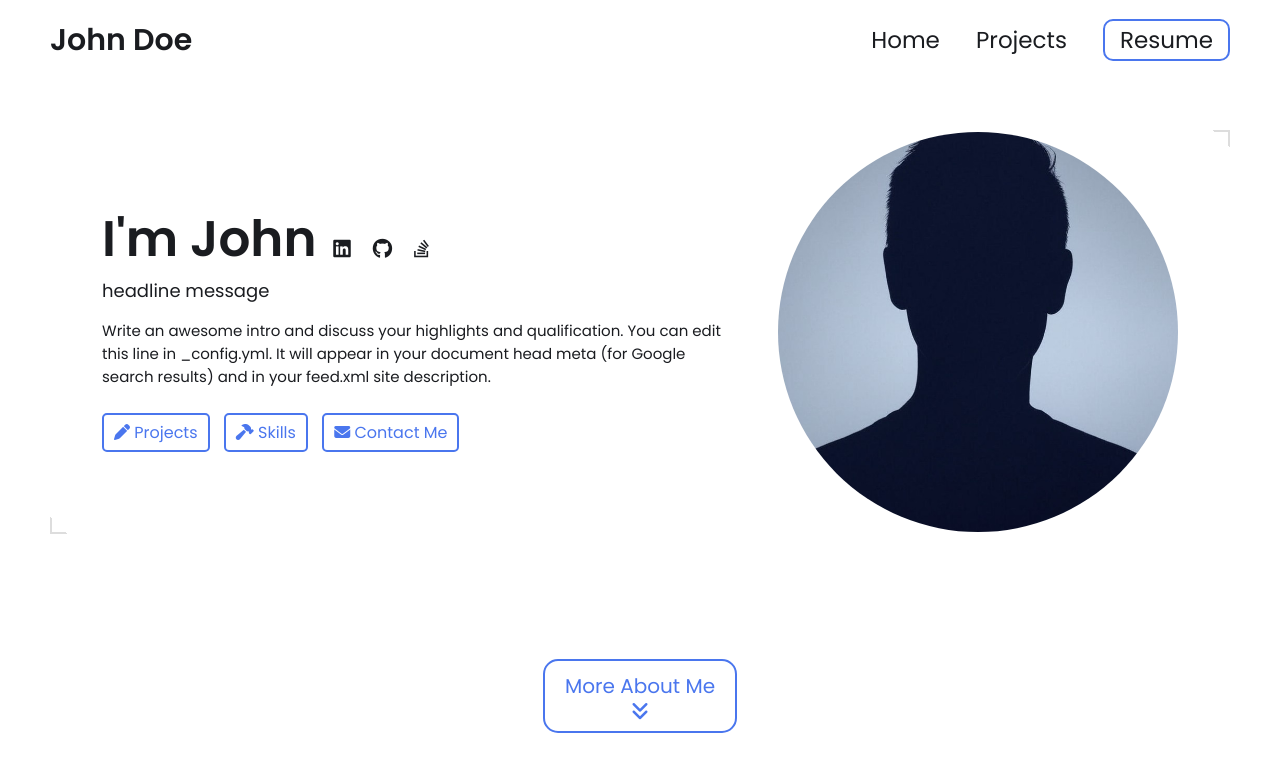
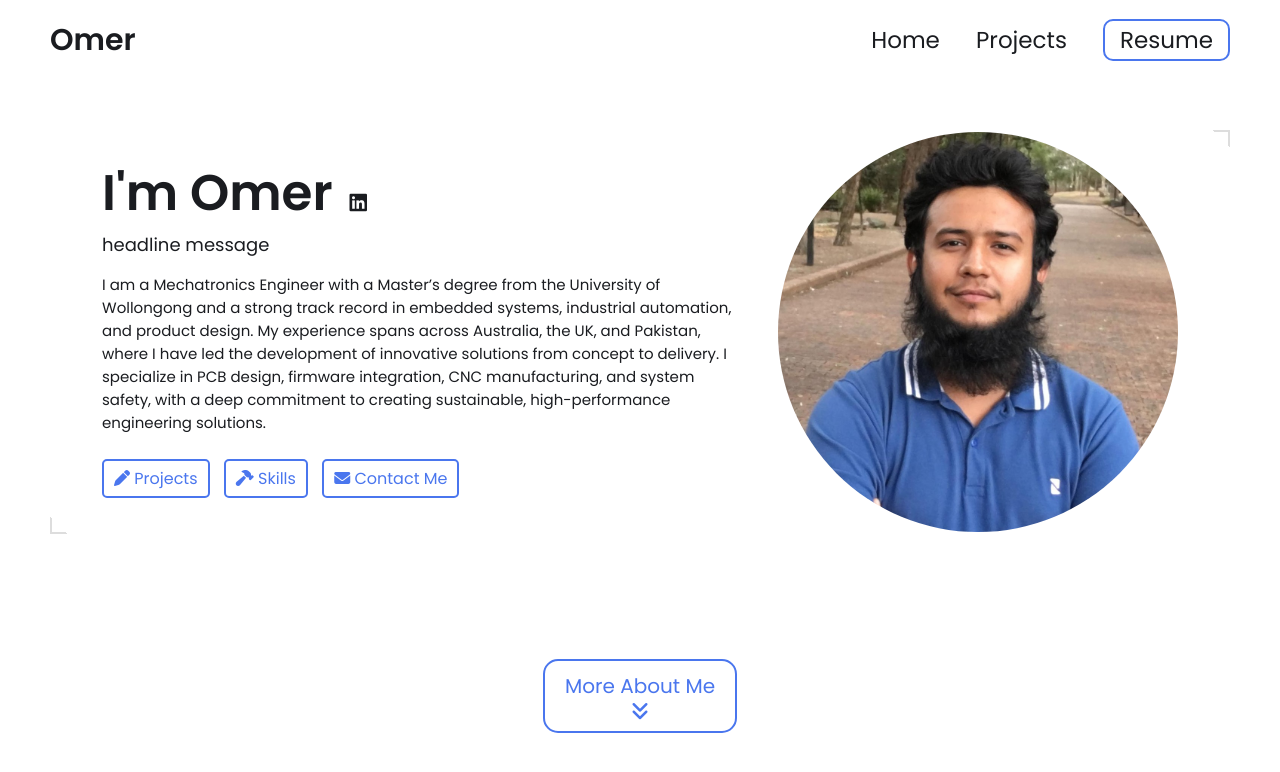
Before and after one commit to 0mer5aeed/0mer5aeed.github.io, a Jekyll site: the page built from index.html, in a window 1280 px wide and 900 px high. Shown: the top 772 px of the window. Built offline with Jekyll 4.4.1, drawn with Linux system fonts in a browser that asks for light colours; some of the changed text lies outside the part shown.

Commit message:
Update _config.yml

```diff
--- a/_config.yml
+++ b/_config.yml
@@ -7,33 +7,35 @@
 
 # Main Page Setup
 
-title: John Doe's Portfolio # This is what shows up in the tab of the browser
+title: Omer Saeed's Portfolio # This is what shows up in the tab of the browser
 
 
 
 # Hero Section
-name: John Doe
+name: Omer
 headline: headline message
 description: >- # dont remove this line. this will ignore all new lines until the next section
-  Write an awesome intro and discuss your highlights and qualification. You can edit this
-  line in _config.yml. It will appear in your document head meta (for
-  Google search results) and in your feed.xml site description.
+  I am a Mechatronics Engineer with a Master’s degree from the University of Wollongong and a strong track record in embedded systems, industrial automation, and product design.
+  My experience spans across Australia, the UK, and Pakistan, where I have led the development of innovative solutions from concept to delivery.
+  I specialize in PCB design, firmware integration, CNC manufacturing, and system safety, with a deep commitment to creating sustainable, high-performance engineering solutions.
+
+
 
 # Place your profile image in /assets/images/profile-image/folder and edit the file name
-profile_image: ./assets/images/profile-image/avatar.jpeg
+profile_image: ./assets/images/profile-image/p32.jpeg
 
 
 # Link your resume
 # You can place your resume in assets/resume/{resume file.pdf} or add external link such as pdf saved in google drive
-resume-url: https://drive.google.com/file/d/13Z3duVzh-gguPU5r03oJVEE6rV9rd3DS/view?usp=sharing
+resume-url:  assets/resume/{Omer_Saeed_CV_MECHATRONICS_ENGINEER_AUS_02.pdf}
 
 
 # Set up external links - this will show up as small icons next to your name.
 
 external-links:    # input only your own url slug. The icons with missing entries will not appear.
-  linkedin: test    # https://www.linkedin.com/in/{your url slug}
-  github: leea12    # https://github.com/{your url slug}
-  stackoverflow: test      # https://stackoverflow.com/users/{your url slug}
+  linkedin: https://www.linkedin.com/in/omer-bin-saeed/    # https://www.linkedin.com/in/{your url slug}
+  github:    # https://github.com/{your url slug}
+  stackoverflow:       # https://stackoverflow.com/users/{your url slug}
   medium:            # https://medium.com/@{your url slug}
   x-twitter:   # https://x.com/{your url slug}
   threads:            # https://threads.net/@{your url slug}
@@ -47,32 +49,22 @@ external-links:    # input only your own url slug. The icons with missing entrie
 skills:
   - category: 3D Modeling
     tools:
-    - Onshape
     - Solidworks
     - Creo
-    - Fusion 360 (Autodesk)
-    - Blender (for complex shapes or animations)
     - Siemens NX
-    - Inventor (Autodesk)
-    - CATIA (Dassault Systèmes)
   - category: Prototyping
     tools:
     - SLA
     - CNC
-    - FDM
-    - SLS
-    - DMLS
-    - PolyJet Printing
-    - Vacuum Casting
     - Laser Cutting
-    - Water Jet Cutting
-    - Arduino / Raspberry Pi
+    - Arduino / Raspberry Pi  / Arm cortex STM
     - Breadboarding for circuit testing
+    - Labview
   - category: Design Standards / Practices
     tools:
     - GD&T ASME Y14
     - ISO fits and tolerances
-    - PLM (PTC Windchill / Arena)
+    - IPC circuit desiging
   - category: PCB Design
     tools:
     - Altium Designer
@@ -82,13 +74,11 @@ skills:
   - category: Problem Solving / Risk Management
     tools:
     - Root Cause Analysis (e.g., 5 Whys, Fishbone Diagram)
-    - DFMEA / PFMEA
     - Six Sigma methodologies
-    - Shain Red-X
 
 
 # Contact Form Setup. Setup an account and copy over the key. When someone fills out the form, it will be received in your email.
-formspree-key:   https://formspree.io/f/{8-digit key}
+formspree-key:
 
 
 
```
